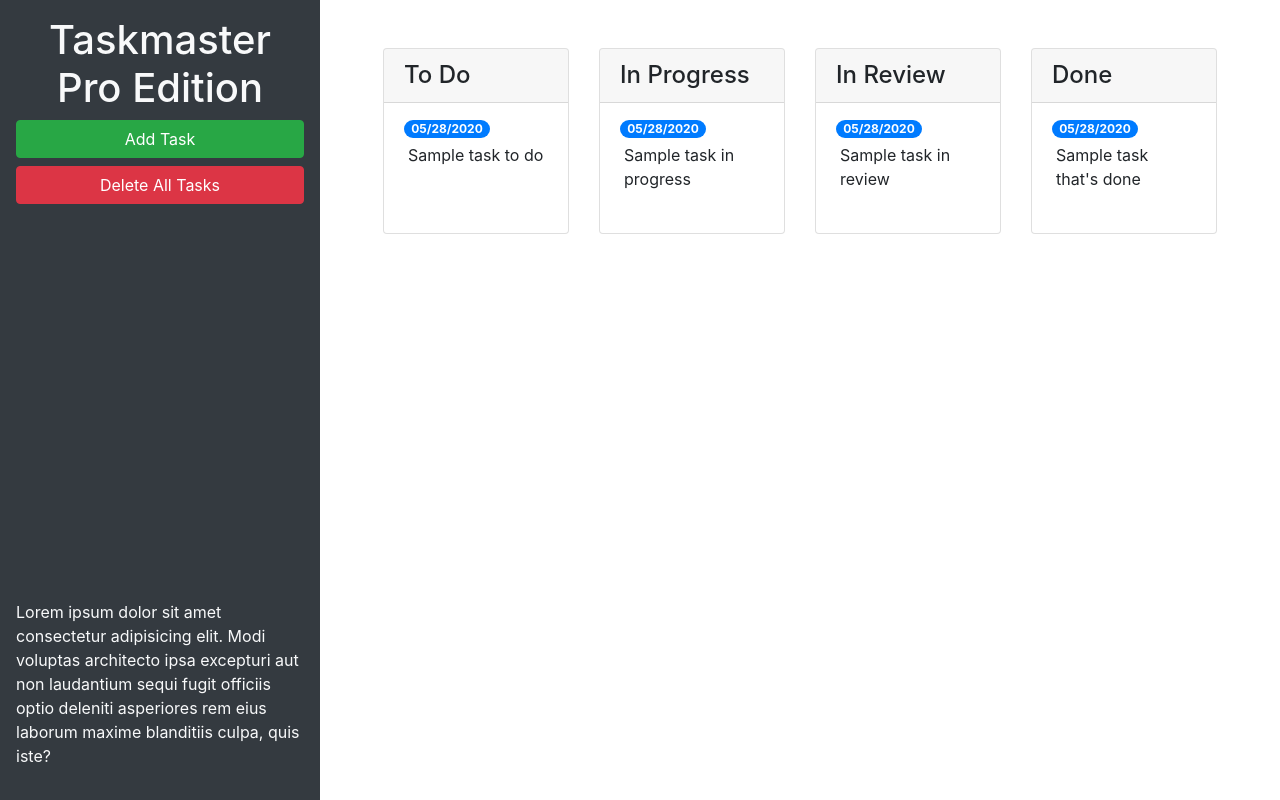
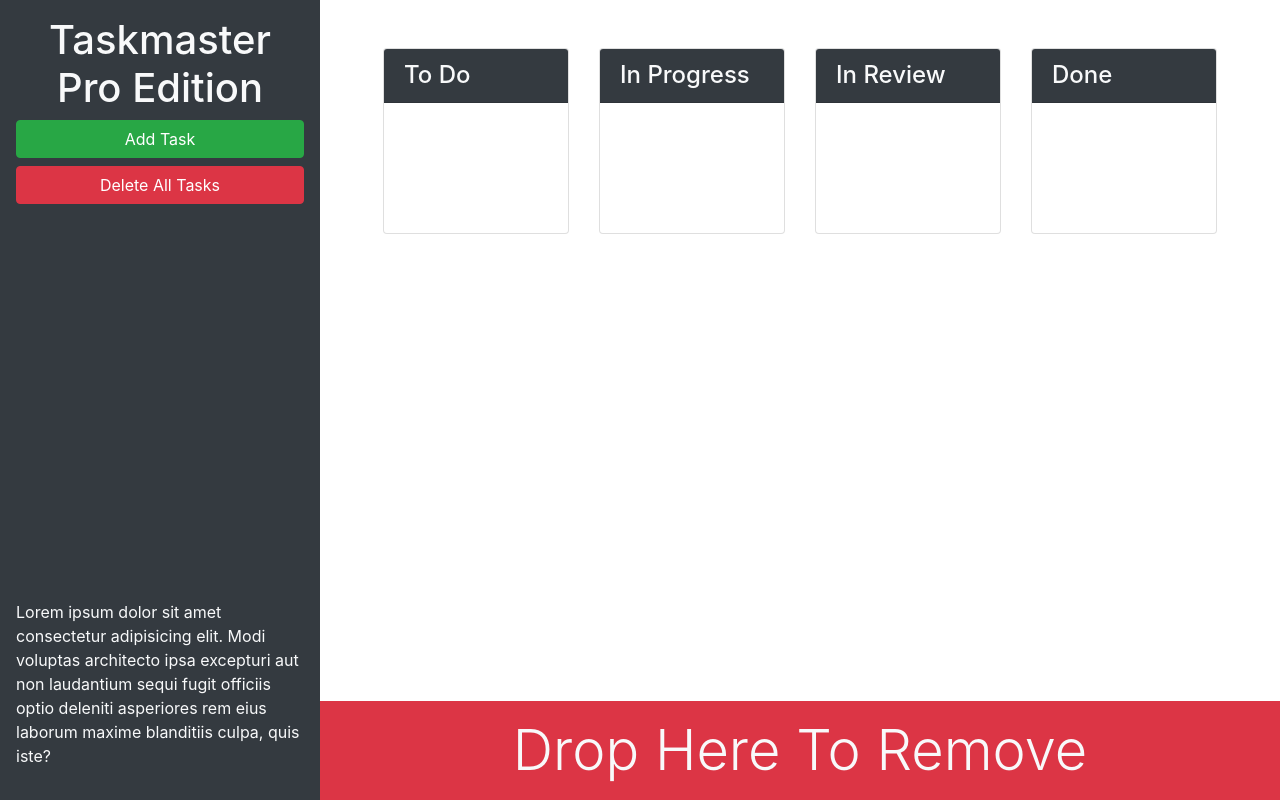
Before and after one commit to Morettilouie/taskmaster-pro, a plain HTML site: page index.html in a window 1280 px wide. Drawn offline with nearby package versions, Linux system fonts and the light colour scheme.

Commit message:
bootstrap styles and drop to remove

```diff
--- a/index.html
+++ b/index.html
@@ -13,65 +13,50 @@
 <body>
 
   <div class="row min-vh-100 no-gutters">
-    <header class="col-12 col-lg-3 bg-dark text-light d-flex flex-column p-4 p-lg-3">
+    <header class="col-12 col-lg-3 bg-dark text-light sticky-top d-flex flex-column p-4 p-lg-3">
       <h1 class="text-center">Taskmaster Pro Edition</h1>
       <button id="create-task" class="btn btn-block btn-success" data-toggle="modal" data-target="#task-form-modal">Add
         Task</button>
       <button id="remove-tasks" class="btn btn-block btn-danger">Delete All Tasks</button>
-      <p class="mt-auto">Lorem ipsum dolor sit amet consectetur adipisicing elit. Modi voluptas architecto ipsa
+      <p class="mt-auto d-none d-lg-block">Lorem ipsum dolor sit amet consectetur adipisicing elit. Modi voluptas architecto ipsa
         excepturi aut non
         laudantium sequi fugit officiis optio deleniti asperiores rem eius laborum maxime blanditiis culpa, quis iste?
       </p>
     </header>
-    <main class="col-12 col-lg-9">
+    <main class="col-12 col-lg-9 d-flex flex-column">
       <div class="m-5 row justify-content-around">
         <!-- todo -->
         <div class="col-12 col-md-6 col-xl-3 mb-3">
           <div class="card">
-            <h4 class="card-header">To Do</h4>
-            <ul id="list-toDo" class="list-group list-group-flush">
-              <li class="list-group-item">
-                <span class="badge badge-primary badge-pill">05/28/2020</span>
-                <p class="m-1">Sample task to do</p>
-              </li>
-            </ul>
+            <h4 class="card-header bg-dark text-light">To Do</h4>
+            <ul id="list-toDo" class="list-group list-group-flush"></ul>
           </div>
         </div>
         <!-- In Progress-->
         <div class="col-12 col-md-6 col-xl-3 mb-3">
           <div class="card">
-            <h4 class="card-header">In Progress</h4>
-            <ul id="list-inProgress" class="list-group list-group-flush">
-              <li class="list-group-item">
-                <span class="badge badge-primary badge-pill">05/28/2020</span>
-                <p class="m-1">Sample task in progress</p>
-              </li>
-            </ul>
+            <h4 class="card-header bg-dark text-light">In Progress</h4>
+            <ul id="list-inProgress" class="list-group list-group-flush"></ul>
           </div>
         </div>
         <!-- in review start -->
         <div class="col-12 col-md-6 col-xl-3 mb-3">
           <div class="card">
-            <h4 class="card-header">In Review</h4>
-            <ul id="list-inReview" class="list-group list-group-flush">
-              <li class="list-group-item">
-                <span class="badge badge-primary badge-pill">05/28/2020</span>
-                <p class="m-1">Sample task in review</p>
-              </li>
-            </ul>
+            <h4 class="card-header bg-dark text-light">In Review</h4>
+            <ul id="list-inReview" class="list-group list-group-flush"></ul>
           </div>
         </div>
         <!-- done start -->
         <div class="col-12 col-md-6 col-xl-3 mb-3">
           <div class="card">
-            <h4 class="card-header">Done</h4>
-            <ul id="list-done" class="list-group list-group-flush">
-              <li class="list-group-item">
-                <span class="badge badge-primary badge-pill">05/28/2020</span>
-                <p class="m-1">Sample task that's done</p>
-              </li>
-            </ul>
+            <h4 class="card-header bg-dark text-light">Done</h4>
+            <ul id="list-done" class="list-group list-group-flush"></ul>
           </div>
+        </div>
+      </div>
+      <div id="trash" class="mt-auto">
+        <div class="w-100 bg-danger p-3 text-center text-light display-4">
+          Drop Here To Remove
         </div>
       </div>
     </main>
```
